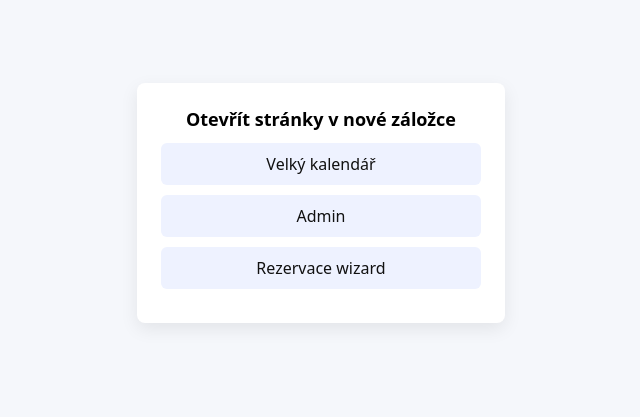
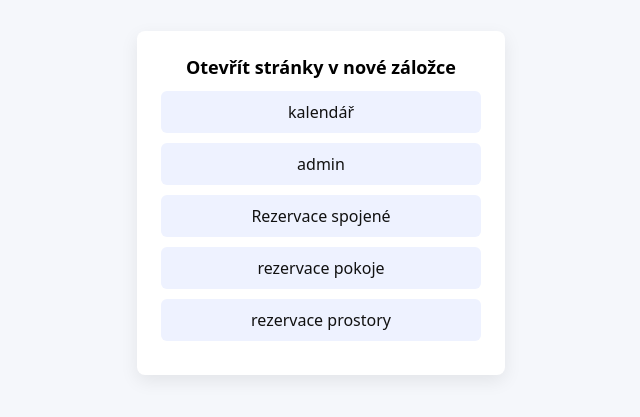
Before and after one commit to PersiansII/svinec, a website: page public/internal-links.html in a window 1280 px wide. Shown: the part 197-614 px from the top of the page, without its empty margins (319-959 px from the left). Drawn offline with Linux system fonts and the light colour scheme.

Commit message:
přidané tlačítka
přidané tlačítka do internal links

```diff
--- a/public/internal-links.html
+++ b/public/internal-links.html
@@ -15,8 +15,11 @@
 <body>
   <div class="box">
     <h1>Otevřít stránky v nové záložce</h1>
-    <a href="/index.html" target="_blank" rel="noopener noreferrer">Velký kalendář</a>
-    <a href="/admin.html" target="_blank" rel="noopener noreferrer">Admin</a>
-    <a href="/buttons.html" target="_blank" rel="noopener noreferrer">Rezervace wizard</a>
+    <a href="/index.html" target="_blank" rel="noopener noreferrer">kalendář</a>
+    <a href="/admin.html" target="_blank" rel="noopener noreferrer">admin</a>
+    <a href="/buttons.html" target="_blank" rel="noopener noreferrer">Rezervace spojené</a>
+    <a href="/booking.html" target="_blank" rel="noopener noreferrer">rezervace pokoje</a>
+    <a href="/common-booking.html" target="_blank" rel="noopener noreferrer">rezervace prostory</a>
   </div>
 </body>
+ </html>
```
